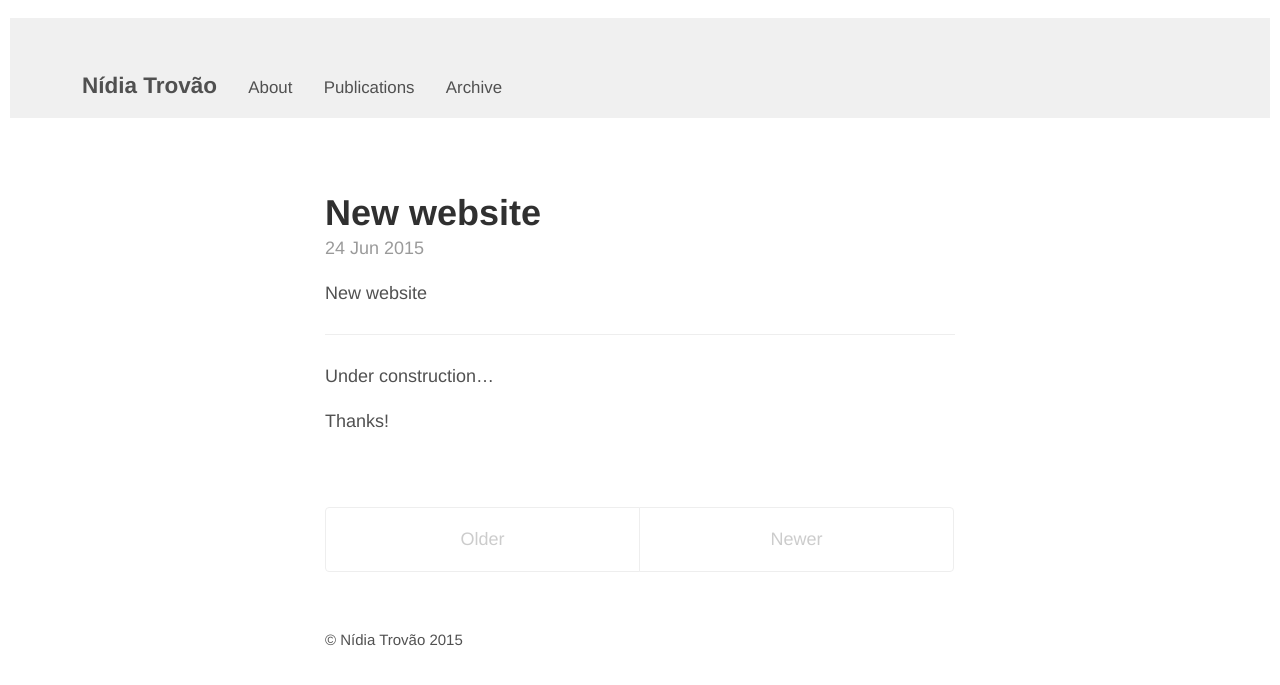
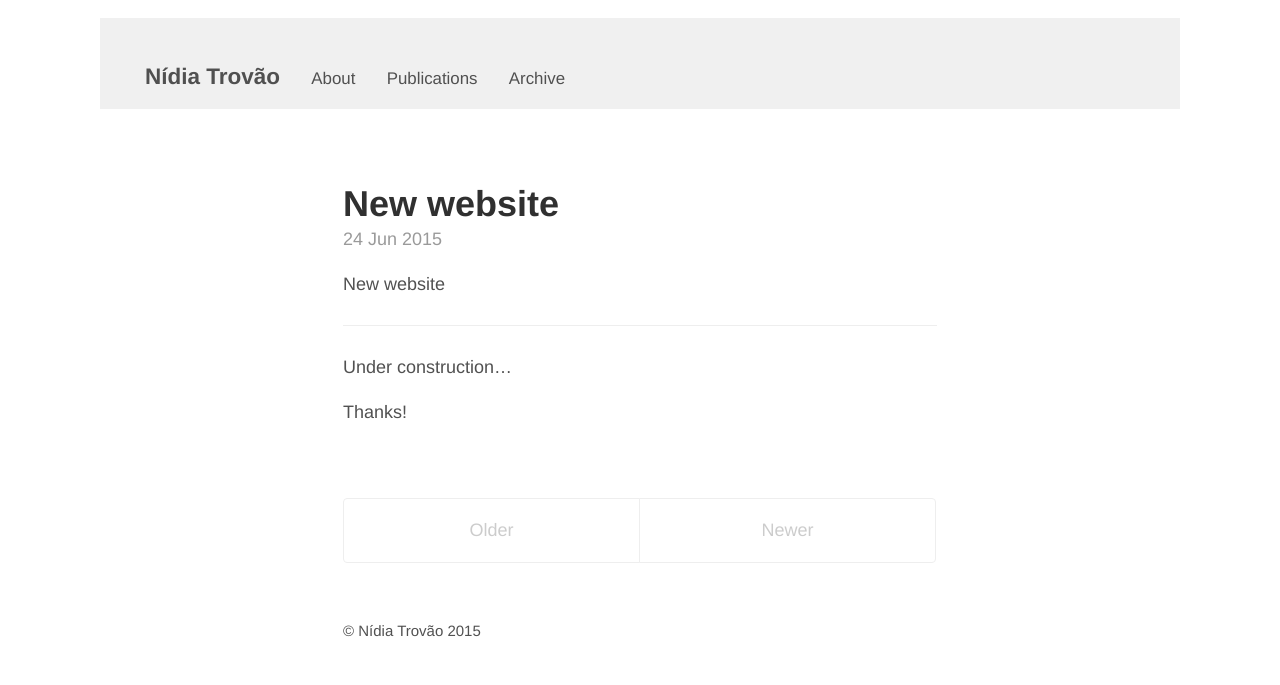
Before and after one commit to nidiatrovao/nidiatrovao.github.io, a Jekyll site: the page built from index.html, in a window 1280 px wide. Shown: the top 685 px of the page. Built offline with Jekyll 4.4.1, drawn with Linux system fonts in a browser that asks for light colours; the list of posts is cut into pages by our own code.

Commit message:
top tab design 9

```diff
--- a/_layouts/default.html
+++ b/_layouts/default.html
@@ -4,8 +4,8 @@
   {% include head.html %}
 
   <body>
-	  <header class="masthead" style="max-width:70rem;margin-left:auto;margin-right:auto">
-        <h3 class="masthead-title" style="background-color:#F0F0F0;padding-top:3rem;padding-bottom:1rem;padding-left:4rem;padding-right:4rem">
+	  <header class="masthead" style="max-width:60rem;margin-left:auto;margin-right:auto">
+        <h3 class="masthead-title" style="background-color:#F0F0F0;padding-top:2.5rem;padding-bottom:1rem;padding-left:2.5rem;padding-right:2.5rem">
           <a href="{{ site.baseurl }}/" title="Home">{{ site.title }}</a>
 			{% for page in site.pages_list %}
 				&nbsp;&nbsp;&nbsp;
--- a/_sass/_layout.scss
+++ b/_sass/_layout.scss
@@ -4,8 +4,8 @@
 
 .container {
   max-width: 38rem;
-  padding-left:  1.5rem;
-  padding-right: 1.5rem;
+  padding-left:  2.5rem;
+  padding-right: 2.5rem;
   margin-left:  auto;
   margin-right: auto;
 }
```
